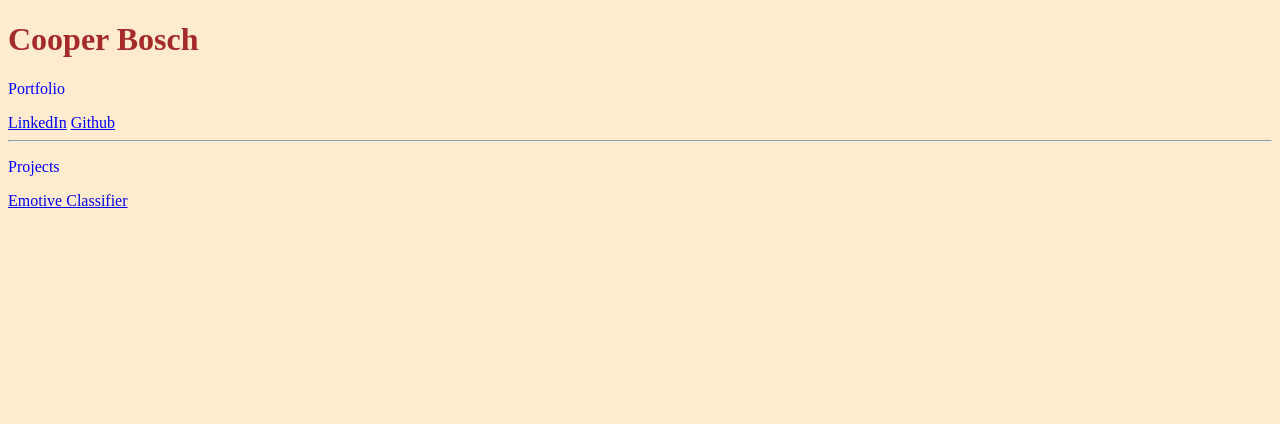
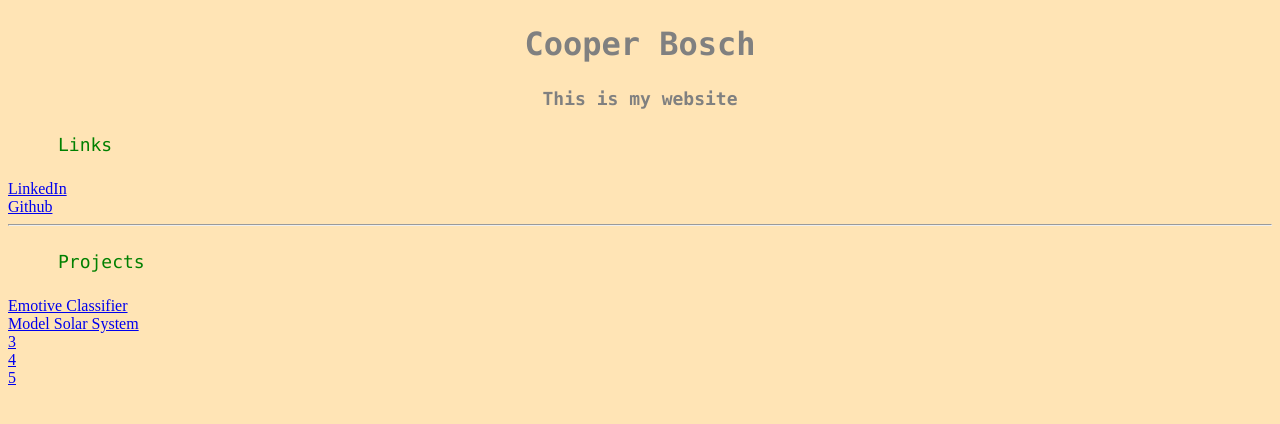
Before and after one commit to cooperbosch/cooperbosch.github.io, a plain HTML site: page pages/index.html in a window 1280 px wide. Drawn offline with Linux system fonts and the light colour scheme.

Commit message:
2 projects

```diff
--- a/css/styles.css
+++ b/css/styles.css
@@ -1,3 +1,24 @@
-body {background-color: blanchedalmond;}
-h1   {color: brown;}
-p    {color: blue;}
+body {background-color: moccasin;}
+
+h1 {
+    color: grey;
+    text-align: center;
+    font-family: "Lucida Console", monospace;
+    font-size:xx-large;
+    margin: 25px 50px 25px 50px;  /* Top right bottom left*/
+}
+
+h2 {
+    color: grey;
+    text-align: center;
+    font-family: "Lucida Console", monospace;
+    font-size:large;
+    margin: 25px 50px 25px 50px;
+}
+
+p  {
+    color: green;
+    font-family: "Lucida Console", monospace;
+    font-size:large;
+    margin: 25px 50px 25px 50px;
+}
--- a/pages/index.html
+++ b/pages/index.html
@@ -6,14 +6,24 @@
 <body>
 
 <h1>Cooper Bosch</h1>
-<p>Portfolio</p>
+<h2>This is my website</h2>
+<p>Links</p>
 <a href="https://www.linkedin.com/in/cooper-bosch-9360bb277/">LinkedIn</a>
+<br>
 <a href="https://github.com/cooperbosch">Github</a>
-
+<br>
 <hr>
 <p>Projects</p>
 
 <a href="/pages/emotiveclassifier.html">Emotive Classifier</a>
+<br>
+<a href="/pages/solarsystem.html">Model Solar System</a>
+<br>
+<a href="/pages/index.html">3</a>
+<br>
+<a href="/pages/index.html">4</a>
+<br>
+<a href="/pages/index.html">5</a>
 
 </body>
 </html>
```
Also changed, not shown: pages/solarsystem.html (added, +23 -0 lines), images/solarsystem.jpg (added), 2 other files.
